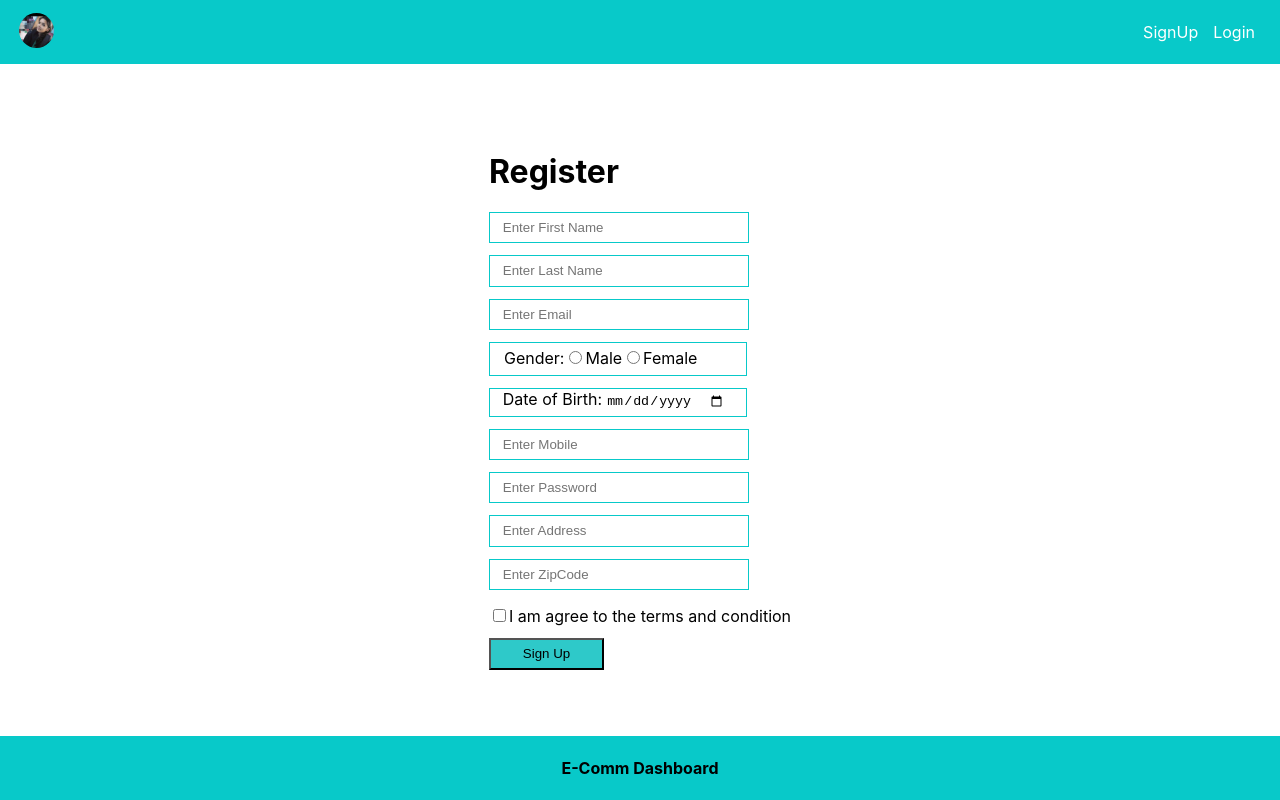
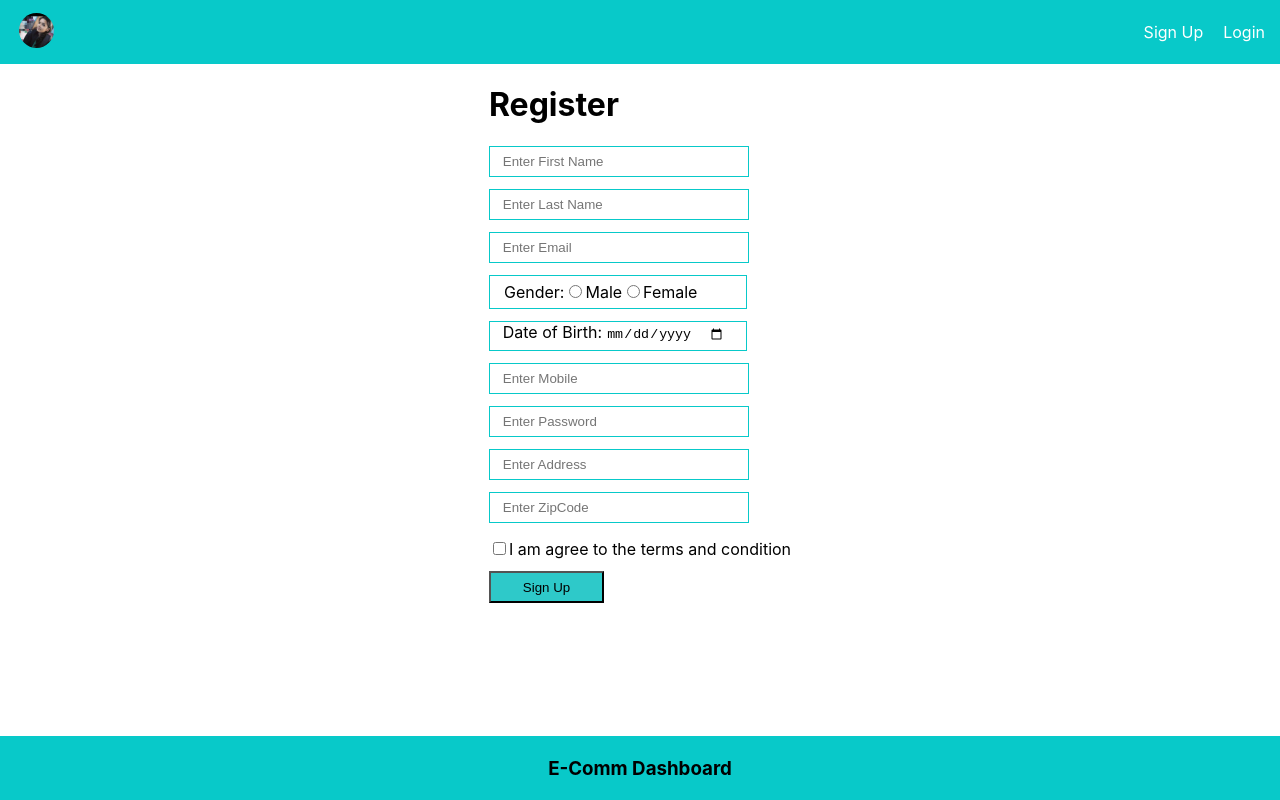
Before and after one commit to developerasmita1998/ecommerce, a React (Create React App) app: page /signup in a window 1280 px wide. Built offline with nearby package versions, Linux system fonts and the light colour scheme.

Commit message:
First commit

```diff
--- a/src/App.css
+++ b/src/App.css
@@ -1,46 +1,34 @@
-.container{
+.container {
   display: flex;
-height: 100vh;
-width: 100vw;
   flex-direction: column;
+  align-items: center;
   background-color: white;
+}
 
-}
-.header{
-  background-color: #08c9c9;
-  height: 8vh;
-  display: flex;
-  align-items: center;
-  justify-content: space-between;
-}
-.image{
-  width:35px;
+.navImage {
+  width: 35px;
   border-radius: 33px;
 }
-.myImage{
+
+.myImage {
   margin-left: 1.5vw;
 }
-.sign_login{
-margin-right: 25px;
-color: white;
-}
-.sign{
-}
-.login{
+
+.login {
   margin-left: 15px;
   color: white;
 }
-.body{
+
+.body {
   height: 84vh;
   display: flex;
   justify-content: center;
   align-items: center;
 }
-.body_form{
 
-}
+.body_form {}
 
-.input{
+.input {
   background-color: lavenderblush;
   border: #08c9c9;
   width: 15vw;
@@ -48,67 +36,45 @@ align-items: center;
   border-width: 5px;
   border: 1.5px solid #08c9c9;
   height: 3vh;
+}
 
-}
-.button{
+.button {
   background-color: rgb(46, 201, 201);
   width: 7vw;
 
 }
 
-.footer{
+.footer {
   height: 8vh;
+  position: absolute;
+  bottom: 0;
+  width: 100%;
   background-color: #08c9c9;
   display: flex;
   align-items: center;
   justify-content: center;
 }
-.footer1{
-  font-weight:700;
+
+
+placeholder {
+  color: gray;
 }
 
-.navLabel{
-  margin-left: 20px;
-  color: white;
+table {
+  border: 1px solid #08c9c9;
+  border-collapse: collapse;
 }
 
-.headerProductList{
-  background-color: #08c9c9;
-  height: 8vh;
-  display: flex;
-  align-items: center;
-}
-.body1{
-  height: 84vh;
-  display: flex;
-  justify-content: center;
-  flex-direction: inherit;
-    align-items: center;
-}
-
-placeholder{
-  color: gray;
-
-}
-
-table{
-  border: 1px solid #08c9c9;
-  border-collapse: collapse;
-
-}
-td{
+td {
   border: 2px solid #08c9c9;
   padding: 1px 45px 1px 45px;
 }
 
+tr {
+  border: 1.5px solid #08c9c9;
+}
 
-tr{
-  border: 1.5px solid #08c9c9;
-
-
-
-}
-.input1{
+.input1 {
   border: 1px solid #08c9c9;
   width: 21vw;
   height: 5vh;
@@ -116,32 +82,26 @@ tr{
   margin-bottom: 18px;
   margin-top: 2vh;
 }
-.update{
+
+.update {
   color: blue;
-  border:none;
+  border: none;
   text-decoration: underline;
   background-color: white;
 
 }
-.body_b{
-  display: flex;
-  flex-direction: column;
-  align-items: center;
-  /* position: relative;
-  bottom: 26vh; */
+
+.center-col {
+  overflow-y: scroll;
+  height: 450px;
 }
 
-.center-col {
-  /* flex: 1; */
-  /* background: #aaa; */
-  overflow-y: scroll;
-  height: 350px;
-  }
-  .register{
+.register {
   display: flex;
   flex-direction: column;
 }
-  .input_signUp{
+
+.input_signUp {
   border: #08c9c9;
   width: 19vw;
   margin-bottom: 12px;
@@ -149,24 +109,30 @@ tr{
   border: 1.5px solid #08c9c9;
   height: 3.4vh;
   padding-left: 1vw;
-  }fieldset{
+}
+
+fieldset {
   border: none;
 }
-  .dob{
+
+.dob {
   border: none;
   margin-left: 3px;
 }
-  .checkbox{
+
+.checkbox {
   margin-top: 0.5vh;
   margin-bottom: 1.5vh;
 }
-  .button_signUp{
+
+.button_signUp {
   background-color: rgb(46, 201, 201);
   width: 9vw;
   height: 4vh;
 
 }
-  .input_signUp_fieldset{
+
+.input_signUp_fieldset {
   border: #08c9c9;
   width: 20vw;
   margin-bottom: 12px;
@@ -175,12 +141,8 @@ tr{
   height: 4vh;
 
 }
-  .header2{
-    display: flex;
-    align-items: center;
-    justify-content: center;
-  }
-  .input3{
+
+.input3 {
   border: 1px solid #08c9c9;
   width: 18vw;
   height: 5vh;
@@ -188,21 +150,19 @@ tr{
   margin-bottom: 0px;
   margin-top: 2vh;
 }
-  .input_div{
-    /* margin-bottom: 30vh;
-    margin-right: 40vh; */
-  }
-  .button1{
+
+.input_div {}
+
+.button1 {
   background-color: rgb(46, 201, 201);
   width: 7vw;
   padding: 8px;
   margin-top: 2vh;
 }
-  .heading_addProduct{
-    /* margin-top: 25vh; */
-  }
 
-  .navHeader{
+.heading_addProduct {}
+
+.navHeader {
   background-color: #08c9c9;
   height: 8vh;
   display: flex;
@@ -210,7 +170,7 @@ tr{
   justify-content: space-between;
 }
 
-  .leftRightDiv{
+.leftRightDiv {
   display: flex;
   align-items: center;
   flex-direction: row;
@@ -219,13 +179,16 @@ tr{
 .nav-ul {
   padding: 5px;
   list-style: none;
-    margin: 0px;background-color: 'red';
+  margin: 0px;
+  background-color: 'red';
 }
-  .nav-ul li{
-    display:inline-block;
+
+.nav-ul li {
+  display: inline-block;
   padding: 10px;
 }
-  .nav-ul a{
+
+.nav-ul a {
   text-decoration: none;
   color: white;
 }
--- a/src/App.js
+++ b/src/App.js
@@ -5,12 +5,17 @@ import { BrowserRouter,Routes,Route } from 'react-router-dom';
 import SignUp from './screens/SignUp';
 import AddProduct from './screens/AddProduct';
 import Profile from './screens/Profile';
+import Nav from './nav';
+import Footer from './footer';
 
 
 
 function App() {
   return (
+    <div>
     <BrowserRouter>
+    <Nav />
+
     <Routes>
       <Route path='/' element= {<ProductList/>}  />
       <Route path='/login' element = {<Login/>}  />
@@ -18,7 +23,10 @@ function App() {
       <Route path='/addProduct' element ={<AddProduct/>}/>
       <Route path ='/profile' element ={<Profile/>}/>
     </Routes>
+
+    <Footer />
     </BrowserRouter>
+    </div>
   );
 }
 
--- a/src/footer/index.js
+++ b/src/footer/index.js
@@ -2,9 +2,9 @@ import React from 'react'
 
 const Footer = () =>  {
   return (
-    <div>
-        Footer
-    </div>
+    <div className="footer">
+    <h3>E-Comm Dashboard</h3>
+  </div>
   )
 }
 
--- a/src/nav/index.js
+++ b/src/nav/index.js
@@ -1,9 +1,75 @@
-import React from 'react'
+import React, { useEffect, useState } from "react";
+import "./../App.css";
+import myImg from "../assets/1.jpg";
+import { Link, useNavigate } from "react-router-dom";
 
-const Nav = () =>  {
+const Nav = () => {
+  const navigate = useNavigate();
+  const data = localStorage.getItem("data");
+
+  let name;
+  try {
+    if (data) {
+      name = JSON.parse(data)?.user?.firstName;
+    }
+  } catch (error) {
+    console.log(error);
+  }
+
+  let profileImage;
+  try {
+    if (data) {
+      profileImage = JSON.parse(data)?.user.profileImage;
+    }
+  } catch (error) {
+    console.log(error);
+  }
+
+  const logOut = () => {
+    localStorage.clear();
+    navigate("/login");
+  };
+
   return (
-    <div>Nav</div>
-  )
-}
+    <div className="navHeader">
+      <div className="leftRightDiv">
+        <div className="myImage">
+          <img src={profileImage ? profileImage : myImg} className="navImage" />
+        </div>
 
-export default Nav
+        {data && (
+          <ul className="nav-ul">
+            <li>
+              <Link to="/">Products</Link>
+            </li>
+            <li>
+              <Link to="/addProduct">Add Products</Link>
+            </li>
+            <li>
+              <Link to="/profile">Profile</Link>
+            </li>
+            <li>
+              <Link onClick={logOut} to="/login">
+                Logout ({name})
+              </Link>
+            </li>
+          </ul>
+        )}
+      </div>
+      {!data && (
+        <div className="leftRightDiv">
+          <ul className="nav-ul">
+            <li>
+              <Link to="/signup">Sign Up </Link>
+            </li>
+            <li>
+              <Link to="/login">Login </Link>
+            </li>
+          </ul>
+        </div>
+      )}
+    </div>
+  );
+};
+
+export default Nav;
--- a/src/screens/AddProduct/index.js
+++ b/src/screens/AddProduct/index.js
@@ -129,19 +129,7 @@ const AddProduct = () => {
   return (
     <div>
       <div className="container">
-        <header className="headerProductList">
-          <div className="myImage">
-            <img src={myImg} className="image" />
-          </div>
-          <div>
-            <label className="navLabel">Products</label>
-            <label className="navLabel">Add Products</label>
-            <label className="navLabel">Profile</label>
-            <label className="navLabel">Logout ({userData?.firstName})</label>
-          </div>
-        </header>
 
-        <body className="body">
           <div className="input_div">
             <h1>Add Product</h1>
             <div>
@@ -187,11 +175,7 @@ const AddProduct = () => {
             {error && <div><label>{error}</label> </div> }
 
           </div>
-        </body>
 
-        <footer className="footer">
-          <div className="footer1">E-Comm Dashboard</div>
-        </footer>
       </div>
     </div>
   );
--- a/src/screens/Login/index.js
+++ b/src/screens/Login/index.js
@@ -31,7 +31,7 @@ function Login() {
     }
     setError("");
     try {
-        let url = config.login
+      let url = config.login;
       let options = {
         method: "POST",
         headers: {
@@ -42,8 +42,8 @@ function Login() {
           email: email,
           password: password,
         }),
-    }
-      const response = await fetch(url,options);
+      };
+      const response = await fetch(url, options);
       if (!response.ok) {
         setError("Network response was not ok");
       }
@@ -51,7 +51,7 @@ function Login() {
       if (data) {
         setLoginDataStore(data);
         localStorage.setItem("data", JSON.stringify(data));
-        navigate('/')
+        navigate("/");
       } else {
         setError(data);
         setLoginDataStore([]);
@@ -63,18 +63,6 @@ function Login() {
 
   return (
     <div className="container">
-      <header className="header">
-        <div className="myImage">
-          <img src={myImg} className="image" />
-        </div>
-
-        <div className="sign_login">
-          <label className="sign">SignUp</label>
-
-          <label className="login">Login</label>
-        </div>
-      </header>
-      <body className="body">
       <div className="body_form">
         <h2>Login</h2>
 
@@ -103,11 +91,6 @@ function Login() {
           <div>{error && <p style={{ color: "red" }}>{error}</p>}</div>
         </div>
       </div>
-      </body>
-
-      <footer className="footer">
-        <div className="footer1">E-Comm Dashboard</div>
-      </footer>
     </div>
   );
 }
--- a/src/screens/ProductList/index.js
+++ b/src/screens/ProductList/index.js
@@ -59,44 +59,7 @@ function ProductList() {
   };
 
   return (
-    <div>
     <div className="container">
-        <header className="navHeader">
-          <div className="leftRightDiv">
-            <div className="myImage">
-              <img src={myImg} className="image" />
-            </div>
-
-            <ul className="nav-ul">
-              <li>
-                <Link to="/">Products</Link>
-              </li>
-              <li>
-                <Link to="/addProduct">Add Products</Link>
-              </li>
-              <li>
-                <Link to="/profile">Profile</Link>
-              </li>
-              <li>
-                <Link to="/login">Logout({userData?.firstName})</Link>
-              </li>
-            </ul>
-          </div>
-
-          <div className="leftRightDiv">
-            <ul className="nav-ul">
-              <li>
-                <Link to="/signup">Sign Up </Link>
-              </li>
-              <li>
-                <Link to="/login">Login </Link>
-              </li>
-            </ul>
-          </div>
-        </header>
-
-        <body className="body1">
-          <div className="body_b">
       <h3
         onClick={() => navigate("/addProduct")}
         className="heading_addProduct"
@@ -150,13 +113,6 @@ function ProductList() {
         )}
       </div>
     </div>
-        </body>
-
-        <footer className="footer">
-          <div className="footer1">E-Comm Dashboard</div>
-        </footer>
-      </div>
-    </div>
   );
 }
 
--- a/src/screens/Profile/index.js
+++ b/src/screens/Profile/index.js
@@ -147,19 +147,7 @@ const Profile = () => {
 
   return (
     <div className="container">
-      <header className="header">
-        <div className="myImage">
-          <img src={myImg} className="image" />
-        </div>
-        <div>
-          <label className="navLabel">Products</label>
-          <label className="navLabel">Add Products</label>
-          <label className="navLabel">Profile</label>
-          <label className="navLabel">Logout ({userData?.firstName})</label>
-        </div>
-      </header>
 
-      <body className="body">
         <div className="register">
           <h1>Update Profile</h1>
           <div>
@@ -281,11 +269,7 @@ const Profile = () => {
             )}
           </div>
         </div>
-      </body>
 
-      <footer className="footer">
-        <div className="footer1">E-Comm Dashboard</div>
-      </footer>
     </div>
   );
 };
--- a/src/screens/SignUp/index.js
+++ b/src/screens/SignUp/index.js
@@ -181,19 +181,6 @@ const SignUp = () => {
 
   return (
     <div className="container">
-      <header className="header">
-        <div className="myImage">
-          <img src={myImg} className="image" />
-        </div>
-
-        <div className="sign_login">
-          <label className="sign">SignUp</label>
-
-          <label className="login">Login</label>
-        </div>
-      </header>
-
-      <body className="body">
       <div className="register">
         <h1>Register</h1>
         <div>
@@ -319,11 +306,6 @@ const SignUp = () => {
           )}
         </div>
       </div>
-      </body>
-
-      <footer className="footer">
-        <div className="footer1">E-Comm Dashboard</div>
-      </footer>
     </div>
   );
 };
--- a/src/utils/config/index.js
+++ b/src/utils/config/index.js
@@ -1,4 +1,4 @@
-const LIVE = 'http://192.168.1.8:4000/'
+const LIVE = 'http://192.168.1.6:4000/'
 
 
 const login = LIVE + 'login/'
```
Lines whose indentation alone changed are shown as unchanged.
